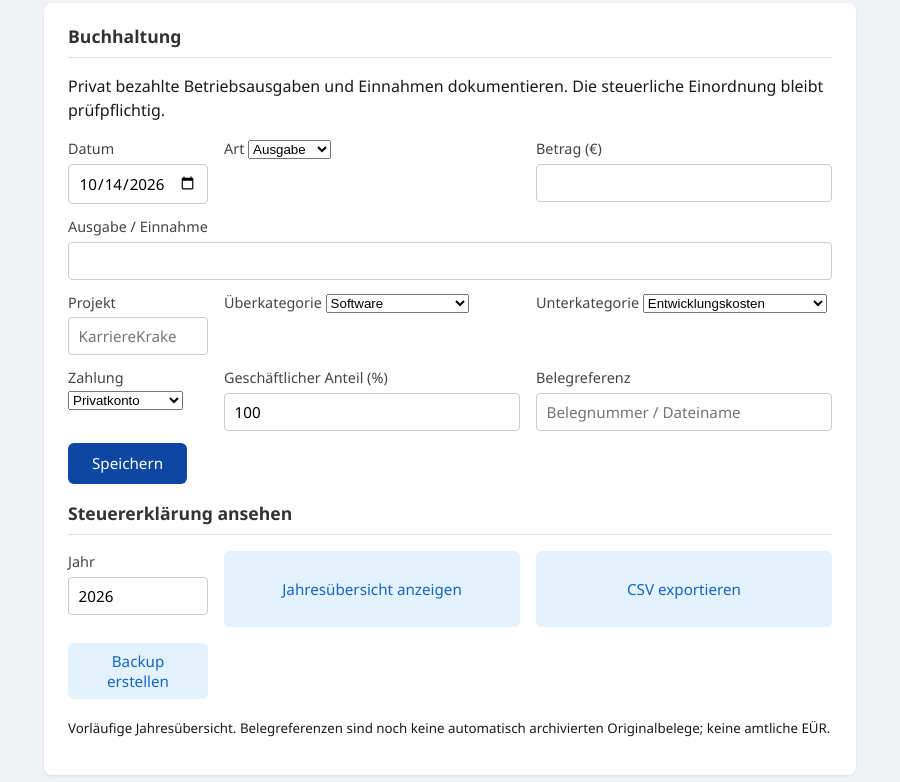
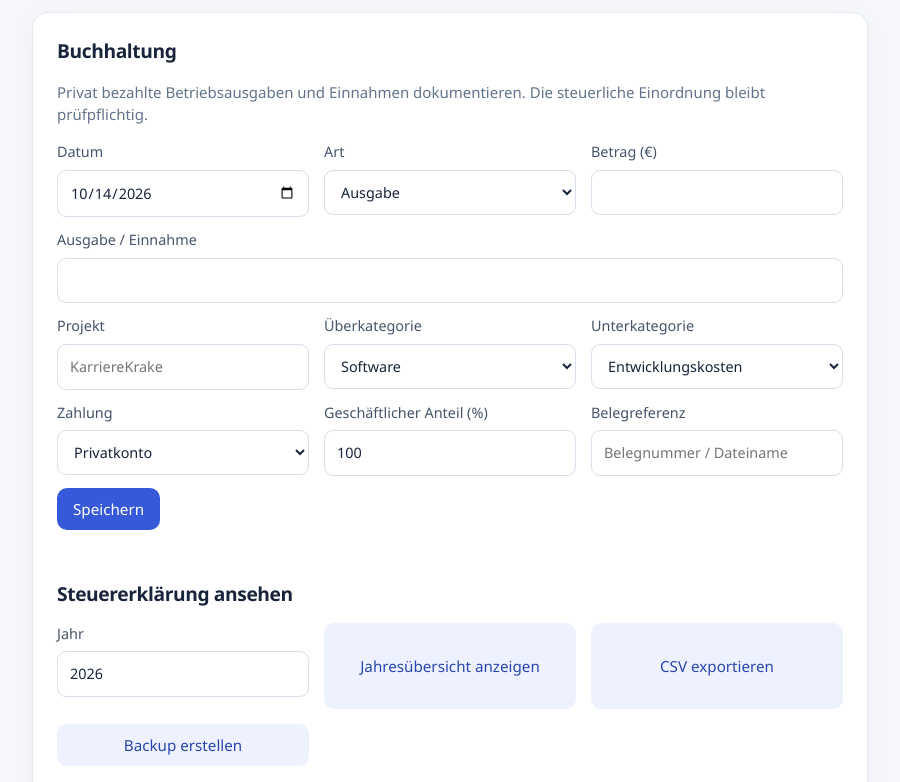
Before and after one commit to deadfrogface/InvoiceForge, an Electron app: page renderer/index.html in a window 900 px wide. Shown: the part 87-869 px from the top of the page. Drawn offline with nearby package versions, Linux system fonts and the light colour scheme; no server answers.

Commit message:
design: refine clean responsive bookkeeping interface

```diff
--- a/renderer/styles.css
+++ b/renderer/styles.css
@@ -253,3 +253,29 @@ textarea {
   color: #1b5e20;
   border-color: #c8e6c9;
 }
+
+
+/* Calm, lightweight desktop workspace */
+:root{color-scheme:light;--ink:#17243b;--muted:#62738c;--accent:#3659d9;--border:#e5eaf2;--paper:#fff}
+body{background:#f5f7fb;color:var(--ink);font-size:15px}
+.container{max-width:1100px;padding:30px 32px 70px}
+header{display:flex;align-items:center;justify-content:space-between;margin-bottom:26px}
+header h1{font-size:1.8rem;letter-spacing:-.04em;color:var(--ink)}
+.card{border:1px solid var(--border);border-radius:16px;box-shadow:0 5px 22px rgba(25,45,80,.035);padding:24px;margin-bottom:18px}
+.card h2{color:var(--ink);border:0;padding:0;margin:0 0 14px;font-size:1.2rem;letter-spacing:-.02em}
+label{font-weight:550;color:#45546a}
+label input,label textarea,label select{display:block;width:100%;margin-top:7px;padding:11px 12px;border:1px solid #d8e0eb;border-radius:9px;background:white;color:var(--ink);font:inherit}
+label input:focus,label textarea:focus,label select:focus{outline:2px solid #b8c7ff;outline-offset:1px;border-color:var(--accent)}
+.grid{gap:15px}.grid-3{grid-template-columns:repeat(3,minmax(0,1fr))}.grid-2{grid-template-columns:repeat(2,minmax(0,1fr))}
+.btn{border-radius:10px;padding:11px 16px;transition:background .12s}
+.btn-primary{background:var(--accent)}.btn-primary:hover{background:#2848ba}
+.btn-secondary{background:#eef2ff;color:#2947ad}.btn-secondary:hover{background:#dfe7ff}
+#bkReport details{border:1px solid var(--border);border-radius:10px;padding:10px 14px;margin:9px 0;background:#fff}
+#bkReport details details{background:#f9fbff;margin-left:12px}
+#bkReport summary{cursor:pointer;font-weight:650;padding:5px}
+#bkReport table{width:100%;border-collapse:collapse;font-size:13px;display:block;overflow-x:auto}
+#bkReport td,#bkReport th{padding:10px;border-bottom:1px solid var(--border);text-align:left;white-space:nowrap}
+#bkReport button{border:1px solid #d7e0f3;background:white;color:#3154bc;border-radius:7px;padding:7px 11px;cursor:pointer}
+#bkMessage{min-height:20px;color:var(--muted)}
+#bookkeeping>p{color:var(--muted)}
+@media(max-width:700px){.container{padding:15px}.grid-2,.grid-3{grid-template-columns:1fr}.card{padding:17px}#bkReport details details{margin-left:0}}
```
